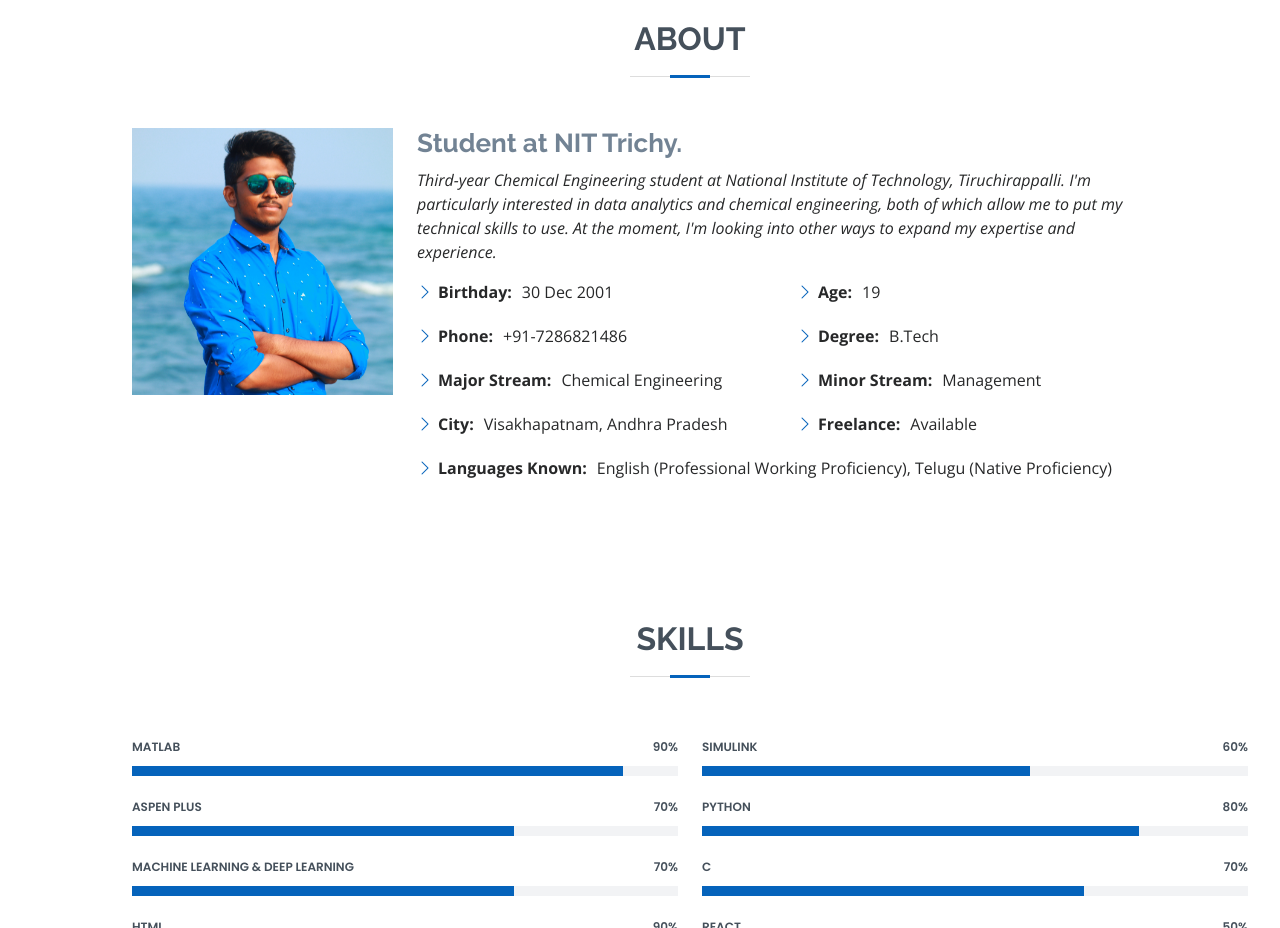
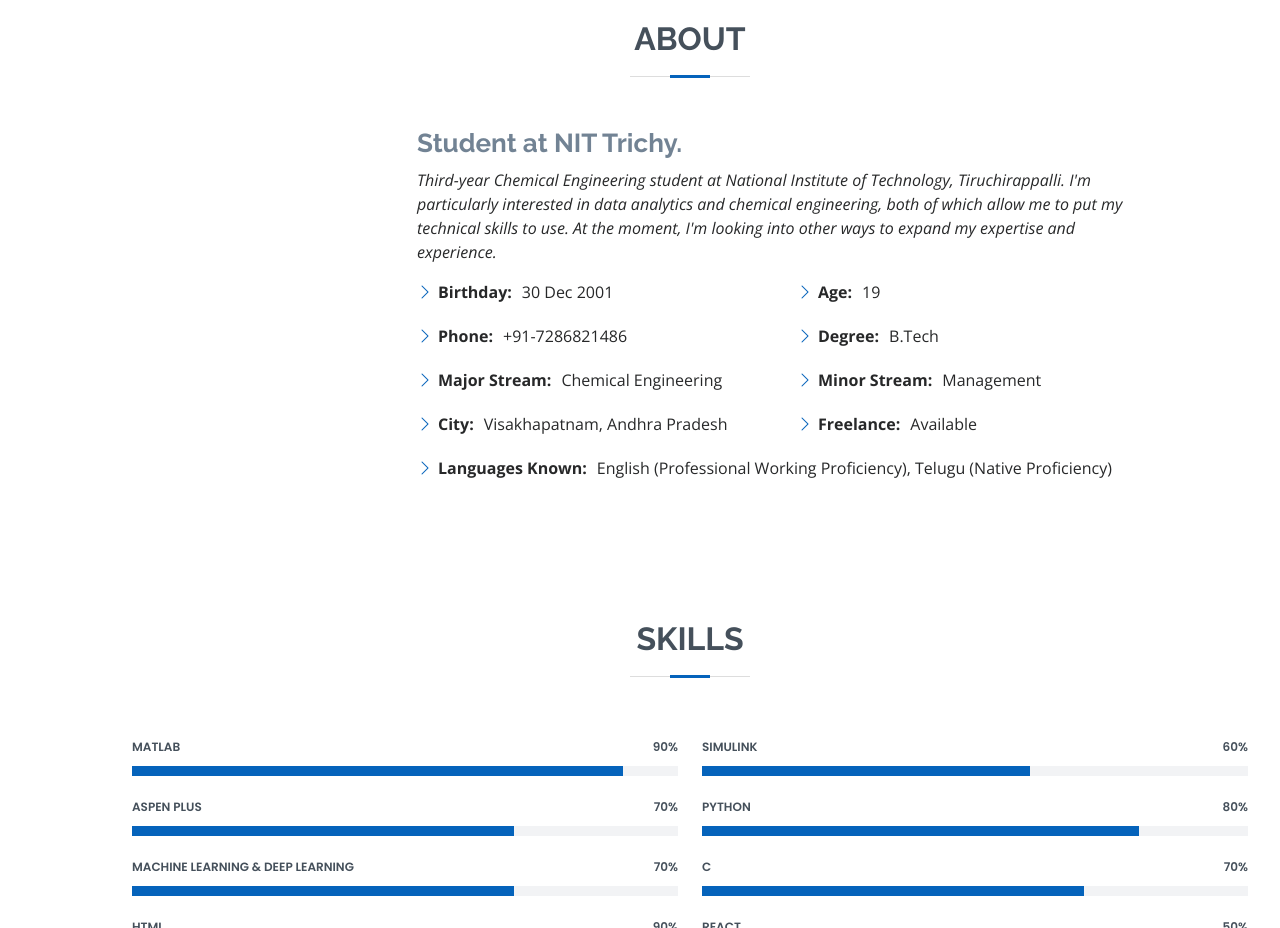
Before and after one commit to Sandeep-Charan/Sandeep-Charan.github.io, a plain HTML site: page index.html in a window 1280 px wide. Shown: the part 840-1768 px from the top of the page. Drawn offline with nearby package versions, Linux system fonts and the light colour scheme.

Commit message:
Update index.html

```diff
--- a/index.html
+++ b/index.html
@@ -78,7 +78,7 @@
 
         <div class="row">
           <div class="col-md-3">
-            <img src="assets/img/pc1.jpg" class="img-fluid" alt="">
+<!--             <img src="assets/img/pc1.jpg" class="img-fluid" alt=""> -->
           </div>
           <div class="col-lg-8 pt-4 pt-lg-0 content">
             <h3>Student at NIT Trichy.</h3>
```
